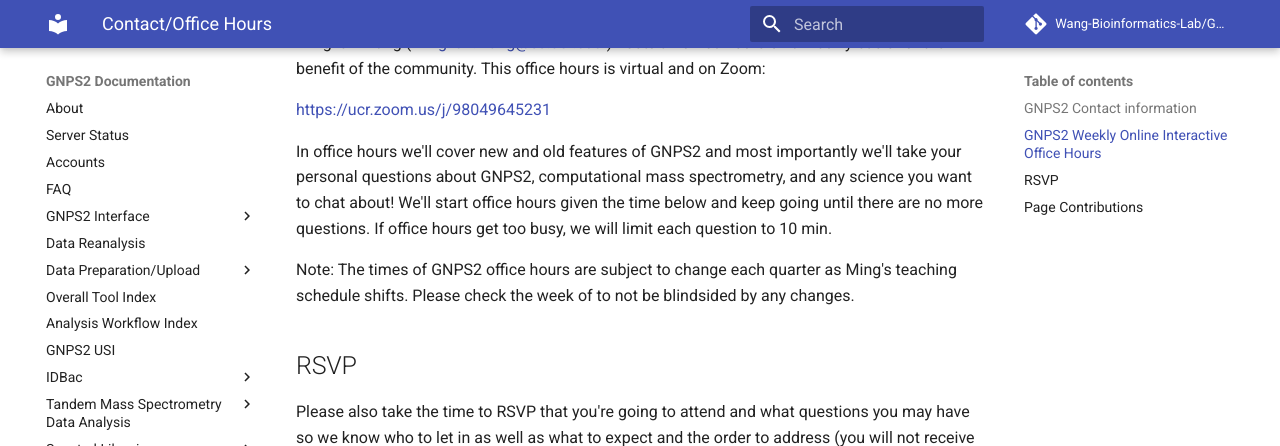
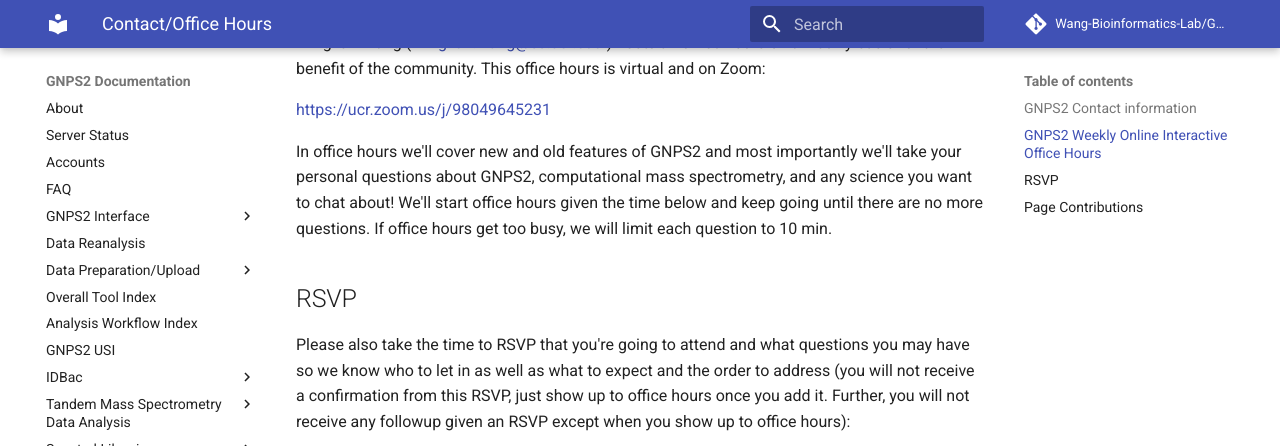
Before and after one commit to Wang-Bioinformatics-Lab/GNPS2_Documentation, an MkDocs documentation site: the page built from docs/contact.md, in a window 1280 px wide and 900 px high, scrolled down 631 px, cut to the strip 0-446 px from the top of the window. Built offline with MkDocs 1.6.1 and Material for MkDocs 9.7.7, drawn with Linux system fonts in a browser that asks for light colours; comment, search, counter and statistics services are not loaded.

Commit message:
Update contact.md

```diff
--- a/docs/contact.md
+++ b/docs/contact.md
@@ -21,8 +21,6 @@
 In office hours we'll cover new and old features of GNPS2 and most importantly we'll take your personal questions about GNPS2, computational mass spectrometry, and any science you want to chat about! We'll start office hours given the time below and keep going until there are no more questions. If office hours get too busy, we will limit each question to 10 min.
 
 
-Note: The times of GNPS2 office hours are subject to change each quarter as Ming's teaching schedule shifts. Please check the week of to not be blindsided by any changes.
-
 ## RSVP
 Please also take the time to RSVP that you're going to attend and what questions you may have so we know who to let in as well as what to expect and the order to address (you will not receive a confirmation from this RSVP, just show up to office hours once you add it. Further, you will not receive any followup given an RSVP except when you show up to office hours):
 
```
